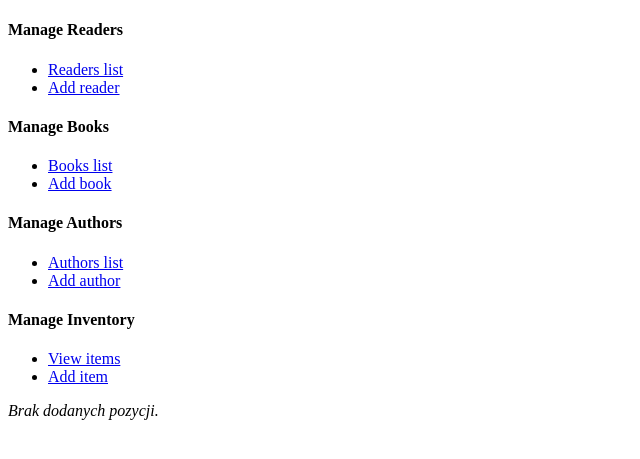
After one commit to Michal-Majchrzak/Modul_13, a Flask app: page /inventory/list in a window 1280 px wide. The commit adds this page. Shown: the top 459 px of the page, without its empty margins (0-640 px from the left). Run offline with Flask 2, Linux system fonts and the light colour scheme; data that the repository does not hold is empty.

Commit message:
Add inventory functionality

```diff
--- /dev/null
+++ b/app/inventory.py
@@ -0,0 +1,62 @@
+from flask import Blueprint, render_template, request, redirect, url_for
+from app import db
+from app.models import InventoryItem, Book, Reader
+from app.forms import inventory_form_builder, assign_reader_form_builder
+
+inventory = Blueprint('inventory', __name__, url_prefix='/inventory')
+
+
+@inventory.route('/list', methods=['GET'])
+def render_inventory_list():
+    inv_items = InventoryItem.query.all()
+    return render_template('inventory/inventory_list.html', inventory_items=inv_items)
+
+
+@inventory.route('/add', methods=['GET'])
+def render_add_inventory_form():
+    form = inventory_form_builder()
+    return render_template('inventory/add_inventory_item.html', form=form)
+
+
+@inventory.route('/add', methods=['POST'])
+def add_selected_book_to_inventory():
+    form = inventory_form_builder()
+    if request.method == 'POST':
+        if form.validate_on_submit():
+            book = Book.query.get(request.form.get('book'))
+            inv_item = InventoryItem(book=book)
+            db.session.add(inv_item)
+            db.session.commit()
+    return redirect(url_for('inventory.render_inventory_list'))
+
+
+@inventory.route('/<int:item_id>/assign', methods=['GET'])
+def render_assign_reader(item_id: int):
+    item = InventoryItem.query.get(item_id)
+    form = assign_reader_form_builder()
+    return render_template('inventory/assign_reader.html', form=form, item=item)
+
+
+@inventory.route('/<int:item_id>/assign', methods=['POST'])
+def assign_reader_to_item(item_id: int):
+    form = assign_reader_form_builder()
+    if request.method == 'POST':
+        if form.validate_on_submit():
+            item = InventoryItem.query.get(item_id)
+            reader = Reader.query.get(request.form.get('reader'))
+            item.reader = reader
+            db.session.add(item)
+            db.session.commit()
+    return redirect(url_for('inventory.render_inventory_list'))
+
+
+@inventory.route('/<int:item_id>/delete', methods=['GET'])
+def delete_item_by_id(item_id: int):
+    item = InventoryItem.query.get(item_id)
+    if not item:
+        print(f"Inventory Item o numerze id : [{item.id}] nie istnieje.")
+        return redirect(url_for('inventory.render_inventory_list'))
+    else:
+        db.session.delete(item)
+        db.session.commit()
+    return redirect(url_for('inventory.render_inventory_list'))
--- a/app/routes.py
+++ b/app/routes.py
@@ -1,4 +1,4 @@
-from app import app, reader, book, author
+from app import app, reader, book, author, inventory
 from flask import render_template
 
 
@@ -10,3 +10,4 @@ def render_index_page():
 app.register_blueprint(reader.readers)
 app.register_blueprint(book.books)
 app.register_blueprint(author.authors)
+app.register_blueprint(inventory.inventory)
--- a/app/templates/index.html
+++ b/app/templates/index.html
@@ -26,8 +26,8 @@
     </ul>
     <h4>Manage Inventory</h4>
     <ul>
-        <li>View items</li>
-        <li>Add item</li>
+        <li><a href="{{ url_for('inventory.render_inventory_list') }}">View items</a></li>
+        <li><a href="{{ url_for('inventory.render_add_inventory_form') }}">Add item</a></li>
     </ul>
 </div>
 <div class="content">
--- /dev/null
+++ b/app/templates/inventory/inventory_list.html
@@ -0,0 +1,31 @@
+{% extends 'index.html' %}
+{% block header %}<title>Manage Inventory</title>{% endblock %}
+{% block content %}
+{% if inventory_items %}
+<table>
+    <thead>
+        <th>ID</th>
+        <th>Tytuł</th>
+        <th>Dostępność</th>
+        <th>Czytelnik</th>
+        <th></th>
+    </thead>
+{% for item in inventory_items %}
+<tr>
+    <td>{{ item.id }}</td>
+    <td>{{ item.book.title }}</td>
+    {% if item.reader %}
+        <td>Wypożyczona</td>
+        <td>{{ item.reader.name }} {{item.reader.lastname }}</td>
+    {% else %}
+        <td>Do wypożyczenia</td>
+        <td><a href="{{ url_for('inventory.render_assign_reader', item_id=item.id) }}">Przypisz</a></td>
+    {% endif %}
+    <td><a href="{{ url_for('inventory.delete_item_by_id', item_id=item.id) }}">Usuń</a></td>
+</tr>
+{% endfor %}
+</table>
+{% else %}
+<p><i>Brak dodanych pozycji.</i></p>
+{% endif %}
+{% endblock %}
```
Also changed, not shown: app/forms.py (+24 -1 lines), app/models.py (+5 -6 lines), app/templates/inventory/add_inventory_item.html (added, +16 -0 lines), app/templates/inventory/assign_reader.html (added, +16 -0 lines).
